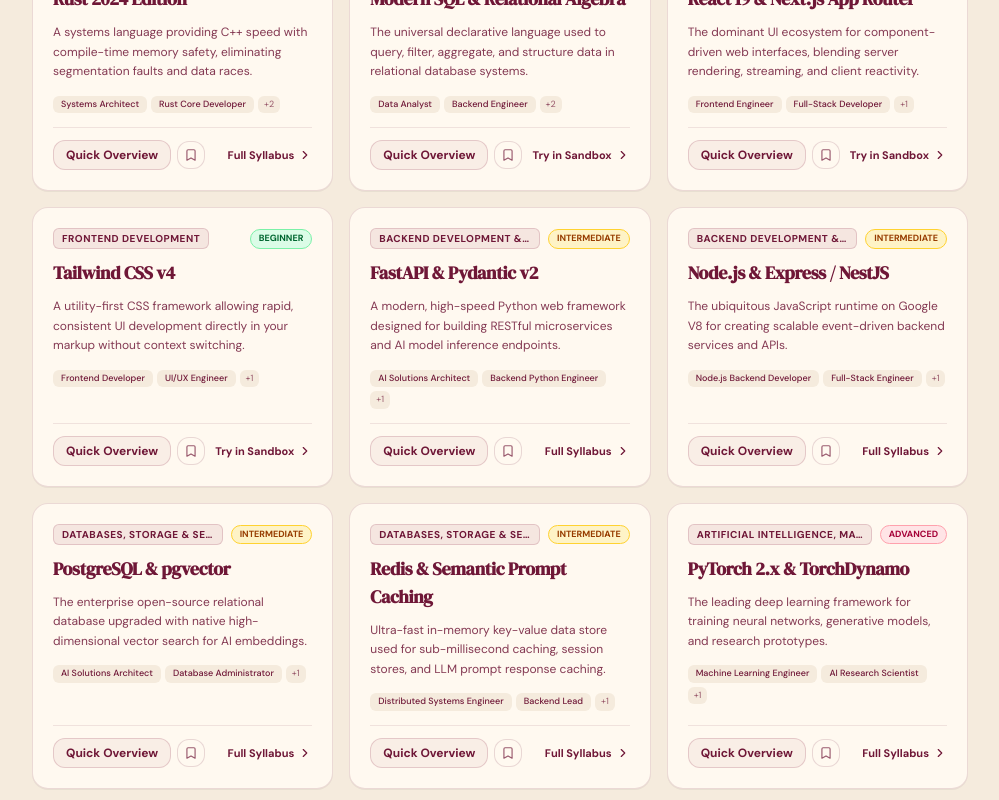
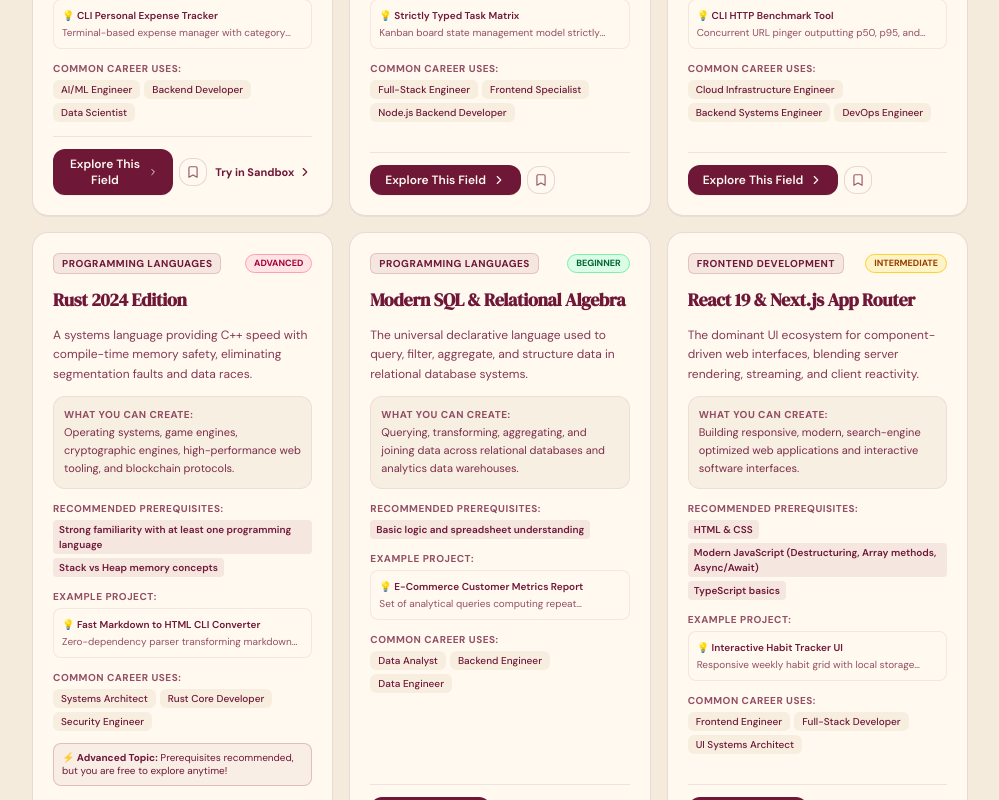
Before and after one commit to adnn-debug/talviora-tech-complete, a Next.js app: page /dashboard in a window 1280 px wide. Shown: the part 1860-2660 px from the top of the page, without its empty margins (280-1279 px from the left). Built offline with nearby package versions, Linux system fonts and the light colour scheme; a web font is replaced by a local one.

Commit message:
feat(catalogue): preserve all 30 entries with full card specifications and non-blocking advanced guidance

```diff
--- a/app/catalogue/page.tsx
+++ b/app/catalogue/page.tsx
@@ -586,16 +586,22 @@
                   <span className="text-[11px] font-bold text-[var(--color-burgundy)]/70 uppercase">
                     Difficulty:
                   </span>
-                  <select
-                    value={selectedDifficulty}
-                    onChange={(e) => setSelectedDifficulty(e.target.value)}
-                    className="px-2.5 py-1.5 rounded-lg bg-[var(--color-creme-latte)] border border-[rgba(var(--color-burgundy-rgb),0.18)] text-[var(--color-burgundy)] text-xs font-semibold cursor-pointer"
-                  >
-                    <option value="All">All Levels</option>
-                    <option value="Beginner">Beginner</option>
-                    <option value="Intermediate">Intermediate</option>
-                    <option value="Advanced">Advanced</option>
-                  </select>
+                  <div className="flex items-center gap-1">
+                    {(["All", "Beginner", "Intermediate", "Advanced"] as const).map((diff) => (
+                      <button
+                        key={diff}
+                        type="button"
+                        onClick={() => setSelectedDifficulty(diff)}
+                        className={`px-2.5 py-1 rounded-lg text-xs font-semibold transition cursor-pointer ${
+                          selectedDifficulty === diff
+                            ? "bg-[var(--color-burgundy)] text-[var(--color-warm-ivory)] shadow-2xs"
+                            : "bg-[var(--color-creme-latte)] text-[var(--color-burgundy)] border border-[rgba(var(--color-burgundy-rgb),0.12)] hover:bg-[var(--surface-rose)]"
+                        }`}
+                      >
+                        {diff}
+                      </button>
+                    ))}
+                  </div>
                 </div>
 
                 {/* Free / Open Source Toggle */}
@@ -752,11 +758,11 @@
                     key={item.id}
                     className="p-5 sm:p-6 rounded-2xl bg-[var(--color-warm-ivory)] border border-[rgba(var(--color-burgundy-rgb),0.15)] hover:border-[var(--color-dusty-rose)] shadow-xs hover:shadow-sm transition flex flex-col justify-between space-y-4"
                   >
-                    <div>
+                    <div className="space-y-3">
                       {/* Top Badges */}
-                      <div className="flex items-center justify-between gap-2 text-[10px] mb-2.5">
+                      <div className="flex items-center justify-between gap-2 text-[10px]">
                         <span className="font-bold uppercase px-2 py-0.5 rounded-md bg-[var(--color-creme-latte)] text-[var(--color-burgundy)] border border-[rgba(var(--color-burgundy-rgb),0.1)] truncate max-w-[180px]">
-                          {item.subcategory}
+                          {item.subcategory || item.category}
                         </span>
                         <div className="flex items-center gap-1 shrink-0">
                           <span
@@ -773,7 +779,7 @@
                         </div>
                       </div>
 
-                      {/* Tool Title & Bookmark Toggle */}
+                      {/* 1. Name of the field or technology & Bookmark Toggle */}
                       <div className="flex items-start justify-between gap-2">
                         <h2 className="font-display-serif text-lg font-bold text-[var(--color-burgundy)] leading-snug">
                           {item.name}
@@ -791,31 +797,85 @@
                         </button>
                       </div>
 
-                      {/* Plain-Language Explanation */}
-                      <p className="text-xs text-[var(--color-burgundy)]/90 mt-2 leading-relaxed">
+                      {/* 2. One- or two-sentence beginner-friendly explanation */}
+                      <p className="text-xs text-[var(--color-burgundy)]/90 leading-relaxed">
                         {item.plainLanguageSummary}
                       </p>
 
-                      {/* Purpose */}
-                      <div className="mt-3 p-2.5 rounded-xl bg-[var(--color-warm-ivory)]/40 border border-[rgba(var(--color-burgundy-rgb),0.08)] text-[11px] text-[var(--color-burgundy)]/85">
-                        <strong className="text-[var(--color-burgundy)] font-semibold">Core Use:</strong> {item.purpose}
+                      {/* 3. What a learner can create or accomplish with it */}
+                      <div className="p-2.5 rounded-xl bg-[var(--color-creme-latte)]/70 border border-[rgba(var(--color-burgundy-rgb),0.08)] text-[11px] text-[var(--color-burgundy)] space-y-0.5">
+                        <span className="font-bold block text-[10px] uppercase tracking-wider text-[var(--color-burgundy)]/75">
+                          What you can create:
+                        </span>
+                        <p className="leading-relaxed text-[var(--color-burgundy)]/90">
+                          {item.purpose}
+                        </p>
                       </div>
 
-                      {/* Suitable Roles */}
-                      <div className="mt-3 flex flex-wrap gap-1">
-                        {item.careerRoles.slice(0, 3).map((role, idx) => (
-                          <span
-                            key={idx}
-                            className="text-[10px] px-2 py-0.5 rounded-md bg-[var(--color-creme-latte)]/70 text-[var(--color-burgundy)] font-medium"
-                          >
-                            {role}
+                      {/* 4. Recommended prerequisites, if any */}
+                      <div className="text-[11px] text-[var(--color-burgundy)]/85 space-y-1">
+                        <span className="font-bold text-[10px] uppercase tracking-wider text-[var(--color-burgundy)]/75 block">
+                          Recommended Prerequisites:
+                        </span>
+                        {item.prerequisites.length > 0 ? (
+                          <div className="flex flex-wrap gap-1">
+                            {item.prerequisites.slice(0, 3).map((pre, pidx) => (
+                              <span key={pidx} className="px-1.5 py-0.5 rounded bg-[var(--surface-rose)] text-[10px] font-semibold text-[var(--color-burgundy)]">
+                                {pre}
+                              </span>
+                            ))}
+                          </div>
+                        ) : (
+                          <span className="text-[10px] font-medium text-emerald-800 dark:text-emerald-300">
+                            None • Complete beginner friendly
                           </span>
-                        ))}
+                        )}
                       </div>
+
+                      {/* 5. Example projects */}
+                      {item.projectIdeas && item.projectIdeas.length > 0 && (
+                        <div className="text-[11px] text-[var(--color-burgundy)]/85 space-y-1">
+                          <span className="font-bold text-[10px] uppercase tracking-wider text-[var(--color-burgundy)]/75 block">
+                            Example Project:
+                          </span>
+                          <div className="p-2 rounded-lg bg-[var(--color-warm-ivory)] border border-[rgba(var(--color-burgundy-rgb),0.08)]">
+                            <strong className="text-[10px] text-[var(--color-burgundy)] block font-semibold truncate">
+                              💡 {item.projectIdeas[0].title}
+                            </strong>
+                            <p className="text-[10px] text-[var(--color-burgundy)]/75 line-clamp-1 mt-0.5">
+                              {item.projectIdeas[0].description}
+                            </p>
+                          </div>
+                        </div>
+                      )}
+
+                      {/* 6. Common career or practical uses */}
+                      <div className="space-y-1">
+                        <span className="font-bold text-[10px] uppercase tracking-wider text-[var(--color-burgundy)]/75 block">
+                          Common Career Uses:
+                        </span>
+                        <div className="flex flex-wrap gap-1">
+                          {item.careerRoles.slice(0, 3).map((role, idx) => (
+                            <span
+                              key={idx}
+                              className="text-[10px] px-2 py-0.5 rounded-md bg-[var(--color-creme-latte)]/80 text-[var(--color-burgundy)] font-medium"
+                            >
+                              {role}
+                            </span>
+                          ))}
+                        </div>
+                      </div>
+
+                      {/* Advanced Topic Guidance (Non-blocking) */}
+                      {item.difficulty === "Advanced" && (
+                        <div className="p-2 rounded-lg bg-[var(--surface-rose)]/60 border border-[rgba(var(--color-dusty-rose-rgb),0.5)] text-[10px] text-[var(--color-burgundy)] leading-tight">
+                          <span className="font-bold">⚡ Advanced Topic:</span> Prerequisites recommended, but you are free to explore anytime!
+                        </div>
+                      )}
                     </div>
 
                     {/* Card Footer: Metadata and Action */}
-                    <div className="pt-3 border-t border-[rgba(var(--color-burgundy-rgb),0.1)] flex items-center justify-between text-[11px]">
+                    <div className="pt-3 border-t border-[rgba(var(--color-burgundy-rgb),0.1)] flex items-center justify-between gap-2 text-[11px]">
                       <div className="flex items-center gap-1.5">
                         {item.isFreeOrOpenSource && (
                           <span className="text-[10px] font-bold text-[var(--color-burgundy)] bg-[var(--surface-rose)] px-1.5 py-0.5 rounded">
@@ -829,11 +889,12 @@
                         )}
                       </div>
 
+                      {/* 7. Clear "Explore This Field" action */}
                       <button
                         onClick={() => setSelectedItem(item)}
-                        className="text-xs font-bold text-[var(--color-burgundy)] hover:text-[var(--color-flowering-chestnut)] flex items-center gap-1 hover:underline cursor-pointer"
+                        className="btn-burgundy px-3.5 py-1.5 rounded-xl text-xs font-bold transition flex items-center gap-1.5 shadow-2xs cursor-pointer"
                       >
-                        <span>Inspect Blueprint</span>
+                        <span>Explore This Field</span>
                         <ChevronRight className="w-3.5 h-3.5" />
                       </button>
                     </div>
@@ -1231,6 +1292,20 @@
 
             {/* Modal Scrollable Body (All 18 Rubric Fields) */}
             <div className="p-6 overflow-y-auto space-y-6 text-xs text-[var(--color-burgundy)]/90">
+              {/* Advanced Technology Guidance Callout (Non-blocking) */}
+              {selectedItem.difficulty === "Advanced" && (
+                <div className="p-4 rounded-2xl bg-[var(--surface-rose)] border border-[rgba(var(--color-dusty-rose-rgb),0.6)] space-y-1.5 shadow-2xs">
+                  <div className="flex items-center gap-2 font-bold text-xs text-[var(--color-burgundy)]">
+                    <AlertCircle className="w-4 h-4 shrink-0 text-[var(--color-burgundy)]" />
+                    <span>Advanced Technology • Direct Learning Permitted</span>
+                  </div>
+                  <p className="text-xs leading-relaxed text-[var(--color-burgundy)]/90">
+                    You can explore and study {selectedItem.name} right now without restriction! To build strong foundations, we recommend exploring prerequisite topics first:{" "}
+                    <strong>{selectedItem.prerequisites.length > 0 ? selectedItem.prerequisites.join(", ") : "General programming foundations"}</strong>. Your choice is never blocked.
+                  </p>
+                </div>
+              )}
+
               {/* 1 & 2. Plain Language & Purpose */}
               <div className="grid grid-cols-1 md:grid-cols-2 gap-4">
                 <div className="p-4 rounded-2xl bg-[var(--color-warm-ivory)]/50 border border-[rgba(var(--color-burgundy-rgb),0.12)] space-y-1.5">
--- a/app/page.tsx
+++ b/app/page.tsx
@@ -30,6 +30,7 @@
   Zap,
   Bookmark,
   BookmarkCheck,
+  AlertCircle,
 } from "lucide-react";
 
 import {
@@ -466,7 +467,7 @@
                   key={item.id}
                   className="rounded-2xl border border-[rgba(var(--color-burgundy-rgb),0.14)] bg-[var(--color-warm-ivory)] p-5 space-y-3.5 shadow-2xs hover:shadow-xs hover:border-[var(--color-burgundy)] transition-all flex flex-col justify-between group"
                 >
-                  <div className="space-y-2.5">
+                  <div className="space-y-3">
                     {/* Card Badges */}
                     <div className="flex items-center justify-between gap-2">
                       <span className="text-[10px] font-bold uppercase tracking-wider px-2 py-0.5 rounded-md bg-[var(--surface-rose)] text-[var(--color-burgundy)] border border-[rgba(var(--color-dusty-rose-rgb),0.4)] truncate">
@@ -485,42 +486,98 @@
                       </span>
                     </div>
 
-                    {/* Title */}
+                    {/* 1. Name of the field or technology */}
                     <h3 className="font-display-serif text-lg font-bold text-[var(--color-burgundy)] group-hover:text-[var(--color-burgundy)] transition-colors">
                       {item.name}
                     </h3>
 
-                    {/* Summary */}
-                    <p className="text-xs text-[var(--color-burgundy)]/85 leading-relaxed line-clamp-3">
+                    {/* 2. One- or two-sentence beginner-friendly explanation */}
+                    <p className="text-xs text-[var(--color-burgundy)]/85 leading-relaxed">
                       {item.plainLanguageSummary}
                     </p>
 
-                    {/* Career Roles Chips */}
-                    <div className="flex flex-wrap gap-1 pt-1">
-                      {item.careerRoles.slice(0, 2).map((role, idx) => (
-                        <span
-                          key={idx}
-                          className="text-[9px] px-2 py-0.5 rounded-md bg-[var(--color-creme-latte)] text-[var(--color-burgundy)] font-medium"
-                        >
-                          {role}
-                        </span>
-                      ))}
-                      {item.careerRoles.length > 2 && (
-                        <span className="text-[9px] px-1.5 py-0.5 rounded-md bg-[var(--color-creme-latte)] text-[var(--color-burgundy)]/70">
-                          +{item.careerRoles.length - 2}
+                    {/* 3. What a learner can create or accomplish with it */}
+                    <div className="p-2.5 rounded-xl bg-[var(--color-creme-latte)]/70 border border-[rgba(var(--color-burgundy-rgb),0.08)] text-[11px] text-[var(--color-burgundy)] space-y-0.5">
+                      <span className="font-bold block text-[10px] uppercase tracking-wider text-[var(--color-burgundy)]/75">
+                        What you can create:
+                      </span>
+                      <p className="leading-relaxed text-[var(--color-burgundy)]/90">
+                        {item.purpose}
+                      </p>
+                    </div>
+
+                    {/* 4. Recommended prerequisites, if any */}
+                    <div className="text-[11px] text-[var(--color-burgundy)]/85 space-y-1">
+                      <span className="font-bold text-[10px] uppercase tracking-wider text-[var(--color-burgundy)]/75 block">
+                        Recommended Prerequisites:
+                      </span>
+                      {item.prerequisites.length > 0 ? (
+                        <div className="flex flex-wrap gap-1">
+                          {item.prerequisites.slice(0, 3).map((pre, pidx) => (
+                            <span key={pidx} className="px-1.5 py-0.5 rounded bg-[var(--surface-rose)] text-[10px] font-semibold text-[var(--color-burgundy)]">
+                              {pre}
+                            </span>
+                          ))}
+                        </div>
+                      ) : (
+                        <span className="text-[10px] font-medium text-emerald-800 dark:text-emerald-300">
+                          None • Complete beginner friendly
                         </span>
                       )}
                     </div>
+
+                    {/* 5. Example projects */}
+                    {item.projectIdeas && item.projectIdeas.length > 0 && (
+                      <div className="text-[11px] text-[var(--color-burgundy)]/85 space-y-1">
+                        <span className="font-bold text-[10px] uppercase tracking-wider text-[var(--color-burgundy)]/75 block">
+                          Example Project:
+                        </span>
+                        <div className="p-2 rounded-lg bg-[var(--color-warm-ivory)] border border-[rgba(var(--color-burgundy-rgb),0.08)]">
+                          <strong className="text-[10px] text-[var(--color-burgundy)] block font-semibold truncate">
+                            💡 {item.projectIdeas[0].title}
+                          </strong>
+                          <p className="text-[10px] text-[var(--color-burgundy)]/75 line-clamp-1 mt-0.5">
+                            {item.projectIdeas[0].description}
+                          </p>
+                        </div>
+                      </div>
+                    )}
+
+                    {/* 6. Common career or practical uses */}
+                    <div className="space-y-1">
+                      <span className="font-bold text-[10px] uppercase tracking-wider text-[var(--color-burgundy)]/75 block">
+                        Common Career Uses:
+                      </span>
+                      <div className="flex flex-wrap gap-1">
+                        {item.careerRoles.slice(0, 3).map((role, idx) => (
+                          <span
+                            key={idx}
+                            className="text-[10px] px-2 py-0.5 rounded-md bg-[var(--color-creme-latte)]/80 text-[var(--color-burgundy)] font-medium"
+                          >
+                            {role}
+                          </span>
+                        ))}
+                      </div>
+                    </div>
+
+                    {/* Non-blocking advanced topic guidance */}
+                    {item.difficulty === "Advanced" && (
+                      <div className="p-2 rounded-lg bg-[var(--surface-rose)]/60 border border-[rgba(var(--color-dusty-rose-rgb),0.5)] text-[10px] text-[var(--color-burgundy)] leading-tight">
+                        <span className="font-bold">⚡ Advanced Topic:</span> Prerequisites recommended, but you are free to explore anytime!
+                      </div>
+                    )}
                   </div>
 
                   {/* Card Footer Actions */}
                   <div className="pt-3 border-t border-[rgba(var(--color-burgundy-rgb),0.1)] flex items-center justify-between gap-2">
                     <div className="flex items-center gap-1.5">
+                      {/* 7. Clear "Explore This Field" action */}
                       <button
                         onClick={() => setSelectedItem(item)}
-                        className="px-3 py-1.5 rounded-xl text-xs font-bold text-[var(--color-burgundy)] bg-[var(--surface-rose)]/60 hover:bg-[var(--surface-rose)] border border-[rgba(var(--color-dusty-rose-rgb),0.4)] transition cursor-pointer"
+                        className="btn-burgundy px-3.5 py-1.5 rounded-xl text-xs font-bold transition flex items-center gap-1.5 shadow-2xs cursor-pointer"
                       >
-                        Quick Overview
+                        <span>Explore This Field</span>
+                        <ChevronRight className="w-3.5 h-3.5" />
                       </button>
 
                       <button
@@ -537,20 +594,12 @@
                       </button>
                     </div>
 
-                    {isSandboxSupported ? (
+                    {isSandboxSupported && (
                       <Link
                         href="/learning"
-                        className="inline-flex items-center gap-1 text-[11px] font-bold text-[var(--color-burgundy)] hover:underline"
+                        className="inline-flex items-center gap-1 text-[11px] font-bold text-[var(--color-burgundy)] hover:underline shrink-0"
                       >
                         <span>Try in Sandbox</span>
-                        <ChevronRight className="w-3.5 h-3.5" />
-                      </Link>
-                    ) : (
-                      <Link
-                        href="/catalogue"
-                        className="inline-flex items-center gap-1 text-[11px] font-bold text-[var(--color-burgundy)] hover:underline"
-                      >
-                        <span>Full Syllabus</span>
                         <ChevronRight className="w-3.5 h-3.5" />
                       </Link>
                     )}
@@ -621,6 +670,20 @@
 
             {/* Modal Scrollable Body */}
             <div className="p-6 overflow-y-auto space-y-5 text-xs text-[var(--color-burgundy)]">
+              {/* Advanced Technology Guidance Callout (Non-blocking) */}
+              {selectedItem.difficulty === "Advanced" && (
+                <div className="p-4 rounded-2xl bg-[var(--surface-rose)] border border-[rgba(var(--color-dusty-rose-rgb),0.6)] space-y-1.5 shadow-2xs">
+                  <div className="flex items-center gap-2 font-bold text-xs text-[var(--color-burgundy)]">
+                    <AlertCircle className="w-4 h-4 shrink-0 text-[var(--color-burgundy)]" />
+                    <span>Advanced Technology • Direct Learning Permitted</span>
+                  </div>
+                  <p className="text-xs leading-relaxed text-[var(--color-burgundy)]/90">
+                    You can explore and study {selectedItem.name} right now without restriction! To build strong foundations, we recommend exploring prerequisite topics first:{" "}
+                    <strong>{selectedItem.prerequisites.length > 0 ? selectedItem.prerequisites.join(", ") : "General programming foundations"}</strong>. Your choice is never blocked.
+                  </p>
+                </div>
+              )}
+
               <div>
                 <h4 className="font-bold text-[11px] uppercase tracking-wider text-[var(--color-burgundy)]/75 mb-1">
                   Plain-Language Summary
```
